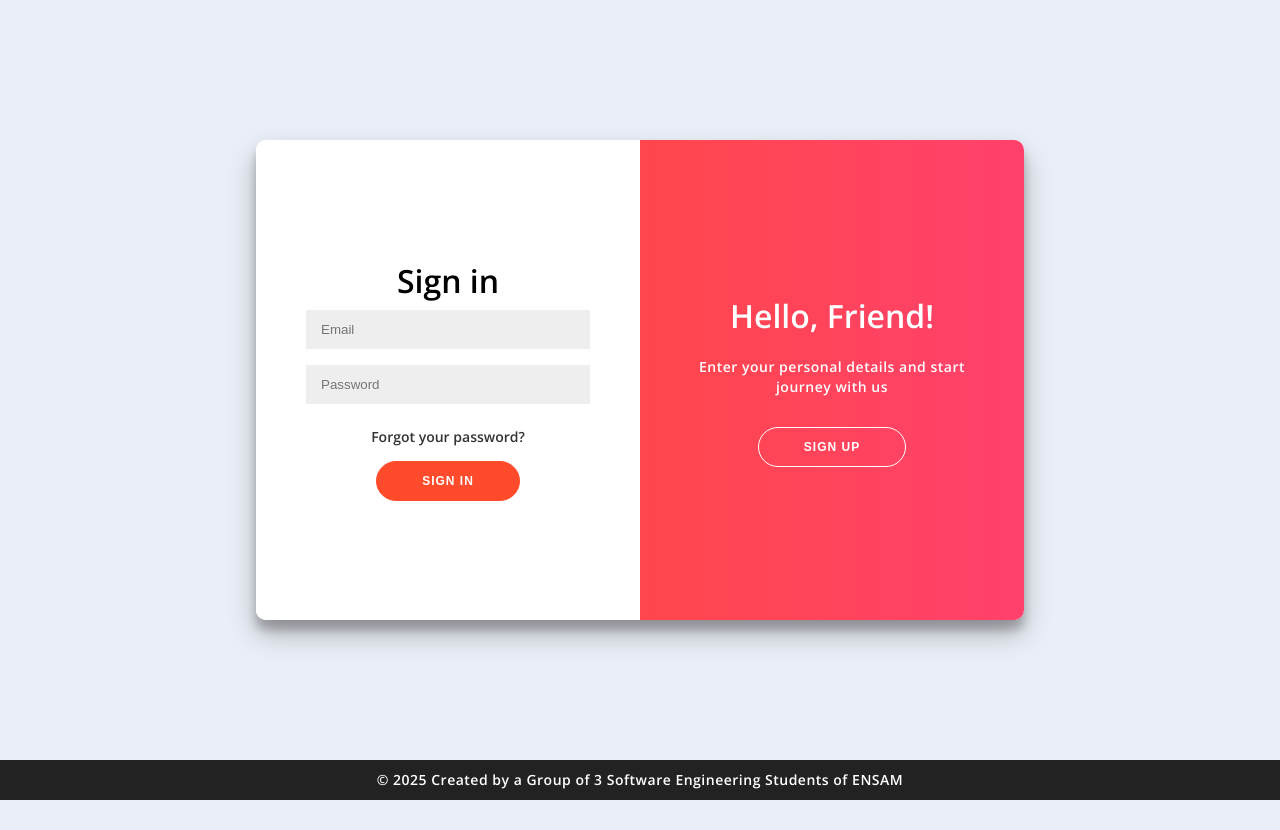
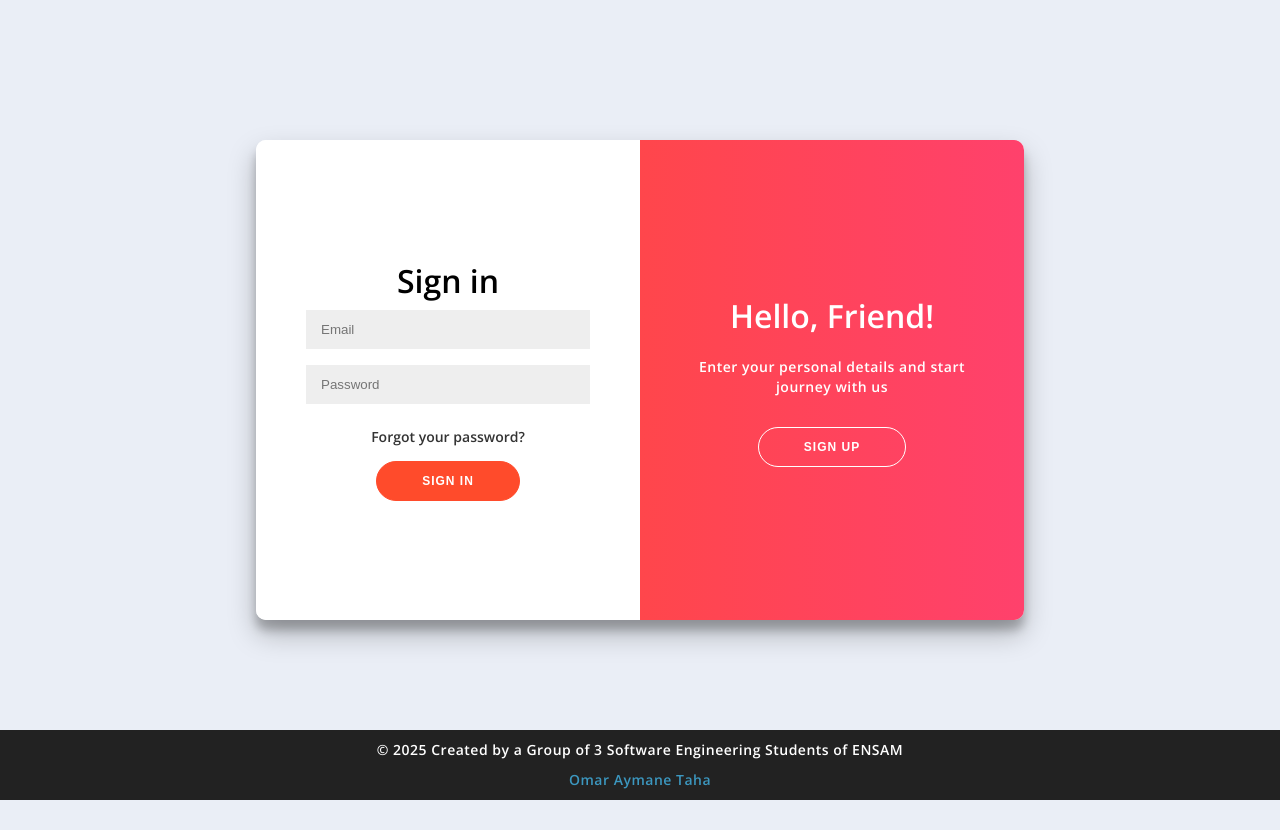
Before and after one commit to OmarBouhlal/MySyndic, a React (Vite) app: page / in a window 1280 px wide. Built offline with nearby package versions, Linux system fonts and the light colour scheme; what @react-pdf/renderer would draw is missing.

Commit message:
updated this branch

```diff
--- a/src/pages/Home.jsx
+++ b/src/pages/Home.jsx
@@ -160,7 +160,8 @@ export default function Home() {
             </div>
 
             <footer>
-                <p>&copy; 2025 Created by a Group of 3 Software Engineering Students of ENSAM
+                <p>&copy; 2025 Created by a Group of 3 Software Engineering Students of ENSAM <br></br>
+                <p><a href="https://github.com/OmarBouhlal">Omar</a> <a href="https://github.com/Aymane157">Aymane</a> <a href="https://github.com/tahaben401"> Taha</a></p>
                 </p>
             </footer>
         </>
```
